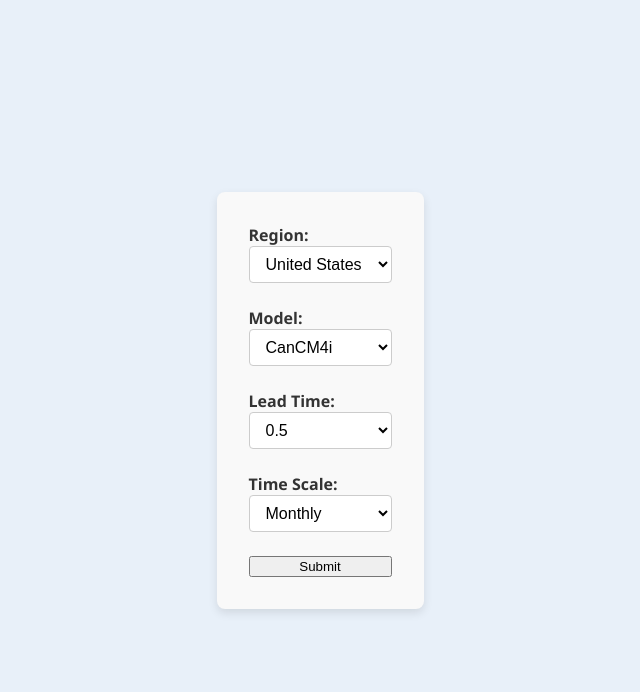
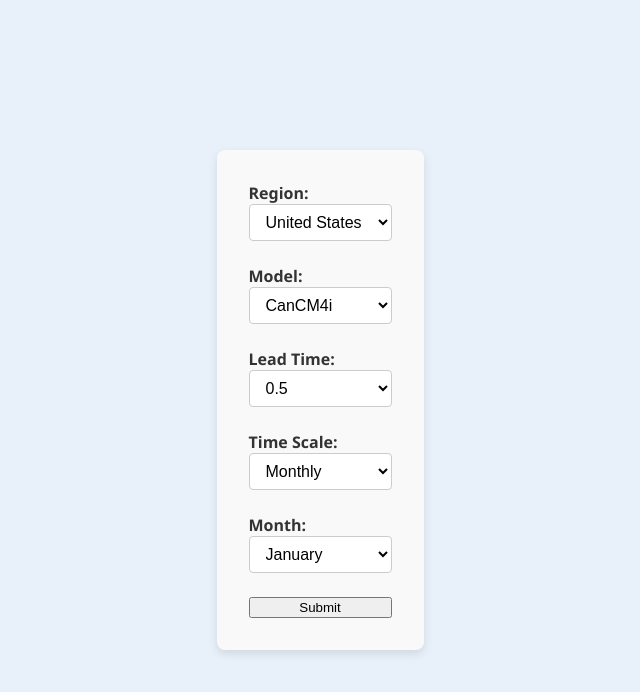
Before and after one commit to jameswang08/precipitation_analysis, a React (Create React App) app in the folder frontend/: page / in a window 1280 px wide. Shown: the top 692 px of the page, without its empty margins (320-960 px from the left). Built offline with nearby package versions, Linux system fonts and the light colour scheme; the HTML template or start-up script is replaced by a standard one.

Commit message:
Modify weather form to have option for selecting specific month.

```diff
--- a/frontend/src/components/WeatherForm.tsx
+++ b/frontend/src/components/WeatherForm.tsx
@@ -8,7 +8,7 @@ const regions = [
 
 const models = [
     { value: 'CanCM4i', label: "CanCM4i" }
-]
+];
 
 const lead_times = [
     { value: '0.5', label: "0.5" },
@@ -30,41 +30,66 @@ const time_scale = [
     { value: 'seasonal', label: "Seasonal" }
 ];
 
+const months = [
+    { value: 'jan', label: 'January' },
+    { value: 'feb', label: 'February' },
+    { value: 'mar', label: 'March' },
+    { value: 'apr', label: 'April' },
+    { value: 'may', label: 'May' },
+    { value: 'jun', label: 'June' },
+    { value: 'jul', label: 'July' },
+    { value: 'aug', label: 'August' },
+    { value: 'sep', label: 'September' },
+    { value: 'oct', label: 'October' },
+    { value: 'nov', label: 'November' },
+    { value: 'dec', label: 'December' },
+];
+
+const seasons = [
+    { value: 'Jan-Mar', label: 'Jan-Mar' },
+    { value: 'Apr-Jun', label: 'Apr-Jun' },
+    { value: 'Jul-Sep', label: 'Jul-Sep' },
+    { value: 'Oct-Dec', label: 'Oct-Dec' },
+];
+
 const WeatherForm: React.FC = () => {
-    const [selectedRegion, setSelectedRegion] = useState<string>(regions[0].value);
-    const [selectedModel, setSelectedModel] = useState<string>(models[0].value);
-    const [selectedLeadTime, setSelectedLeadTime] = useState<string>(lead_times[0].value);
-    const [selectedTimeScale, setSelectedTimeScale] = useState<string>(time_scale[0].value);
+    const [selectedRegion, setSelectedRegion] = useState(regions[0].value);
+    const [selectedModel, setSelectedModel] = useState(models[0].value);
+    const [selectedLeadTime, setSelectedLeadTime] = useState(lead_times[0].value);
+    const [selectedTimeScale, setSelectedTimeScale] = useState(time_scale[0].value);
 
-    const handleRegionChange = (value: string) => {
-        setSelectedRegion(value);
-    };
+    const [selectedMonth, setSelectedMonth] = useState<string>(months[0].value);
+    const [selectedSeason, setSelectedSeason] = useState<string>(seasons[0].value);
 
-    const handleModelChange = (value: string) => {
-        setSelectedModel(value);
-    };
-
-    const handleLeadTimeChange = (value: string) => {
-        setSelectedLeadTime(value);
-    };
-
-    const handleTimeScaleChange = (value: string) => {
-        setSelectedTimeScale(value);
-    };
+    const handleRegionChange = (value: string) => setSelectedRegion(value);
+    const handleModelChange = (value: string) => setSelectedModel(value);
+    const handleLeadTimeChange = (value: string) => setSelectedLeadTime(value);
+    const handleTimeScaleChange = (value: string) => setSelectedTimeScale(value);
+    const handleMonthChange = (value: string) => setSelectedMonth(value);
+    const handleSeasonChange = (value: string) => setSelectedSeason(value);
 
     const handleSubmit = (e: React.FormEvent) => {
         e.preventDefault();
-        fetch('/your-backend-url/submit', {
+
+        const requestBody: any = {
+            region: selectedRegion,
+            model: selectedModel,
+            lead_time: selectedLeadTime,
+            time_scale: selectedTimeScale
+        };
+
+        if (selectedTimeScale === 'monthly') {
+            requestBody.month = selectedMonth;
+        } else if (selectedTimeScale === 'seasonal') {
+            requestBody.season = selectedSeason;
+        }
+
+        fetch('http://localhost:5000/submit', {
             method: 'POST',
             headers: {
                 'Content-Type': 'application/json',
             },
-            body: JSON.stringify({
-                region: selectedRegion,
-                model: selectedModel,
-                lead_time: selectedLeadTime,
-                time_scale: selectedTimeScale
-            })
+            body: JSON.stringify(requestBody)
         })
             .then(res => res.json())
             .then(data => {
@@ -111,10 +136,32 @@ const WeatherForm: React.FC = () => {
                     />
                 </label>
 
+                {/* Conditionally render month or season select */}
+                {selectedTimeScale === 'monthly' && (
+                    <label>
+                        Month:
+                        <SimpleSelect
+                            options={months}
+                            value={selectedMonth}
+                            onChange={handleMonthChange}
+                        />
+                    </label>
+                )}
+                {selectedTimeScale === 'seasonal' && (
+                    <label>
+                        Season:
+                        <SimpleSelect
+                            options={seasons}
+                            value={selectedSeason}
+                            onChange={handleSeasonChange}
+                        />
+                    </label>
+                )}
+
                 <button type="submit" className="submit-button">Submit</button>
             </form>
         </div>
-    )
-}
+    );
+};
 
-export default WeatherForm
+export default WeatherForm;
```
Lines whose indentation alone changed are shown as unchanged.
